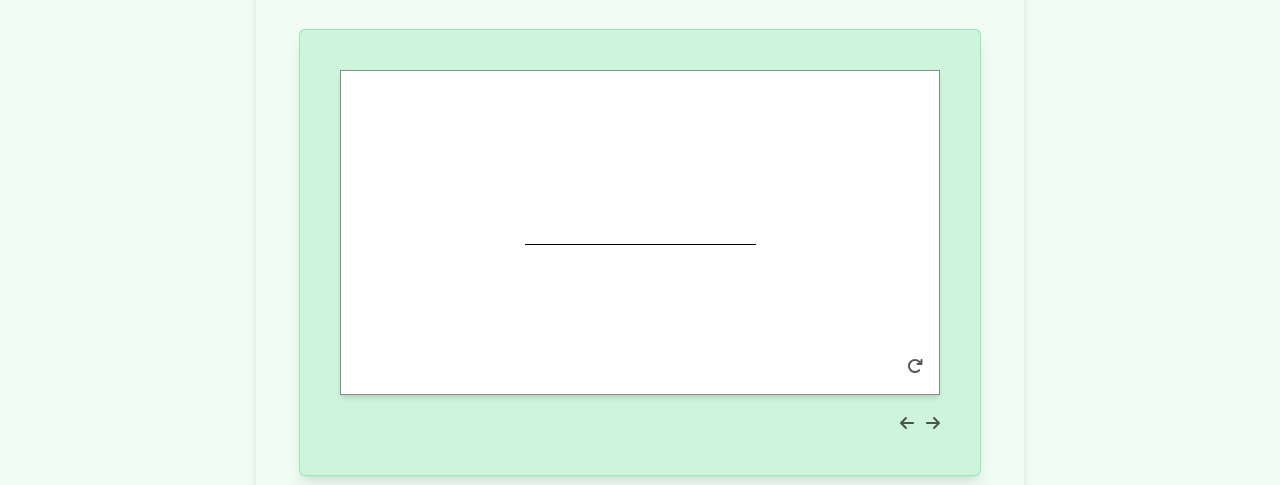
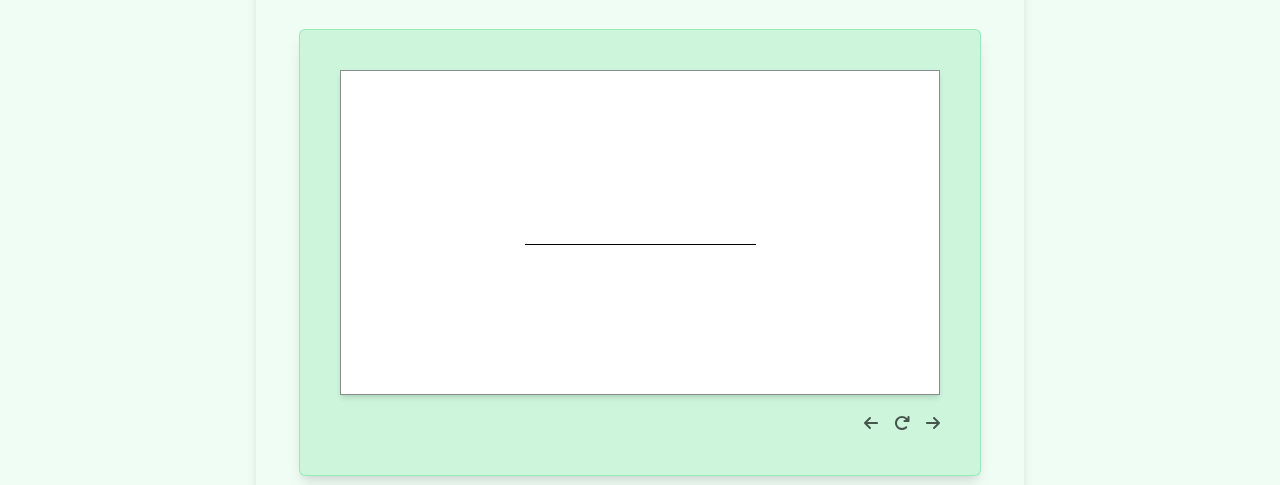
Before and after one commit to DanielG808/quiz-app, a Next.js app: page /quiz/create in a window 1280 px wide. Shown: the part 175-660 px from the top of the page. Built offline with nearby package versions, Linux system fonts and the light colour scheme.

Commit message:
added flip button to card-navigator added functionality to flip button added back to flashcard

```diff
--- a/package.json
+++ b/package.json
@@ -14,6 +14,7 @@
     "@fortawesome/free-solid-svg-icons": "^6.7.2",
     "@fortawesome/react-fontawesome": "^0.2.2",
     "clsx": "^2.1.1",
+    "framer-motion": "^12.5.0",
     "next": "15.2.2",
     "react": "^19.0.0",
     "react-dom": "^19.0.0",
--- a/src/components/card-navigator.tsx
+++ b/src/components/card-navigator.tsx
@@ -1,11 +1,25 @@
-import { faArrowLeft, faArrowRight } from "@fortawesome/free-solid-svg-icons";
+import {
+  faArrowLeft,
+  faArrowRight,
+  faRedo,
+} from "@fortawesome/free-solid-svg-icons";
 import { FontAwesomeIcon } from "@fortawesome/react-fontawesome";
 
-export default function CardNavigator() {
+type CardNavigatorProps = {
+  handleFlip: () => void;
+};
+
+export default function CardNavigator({ handleFlip }: CardNavigatorProps) {
   return (
-    <div className="w-full flex justify-end space-x-3 pt-4">
+    <div className="w-full flex justify-end space-x-4 pt-4 ">
       <button className="text-black/65 hover:text-black hover:cursor-pointer transition-all duration-200">
         <FontAwesomeIcon icon={faArrowLeft} />
+      </button>
+      <button
+        className="text-black/65 hover:text-black hover:cursor-pointer transition-all duration-200"
+        onClick={handleFlip}
+      >
+        <FontAwesomeIcon icon={faRedo} />
       </button>
       <button className="text-black/65 hover:text-black hover:cursor-pointer transition-all duration-200">
         <FontAwesomeIcon icon={faArrowRight} />
--- a/src/components/flash-card-creator.tsx
+++ b/src/components/flash-card-creator.tsx
@@ -1,18 +1,27 @@
-import { faRedo } from "@fortawesome/free-solid-svg-icons";
-import { FontAwesomeIcon } from "@fortawesome/react-fontawesome";
+import { motion } from "framer-motion";
 
-export default function FlashCardCreator() {
+type FlashCardCreatorProps = {
+  flipped: boolean;
+};
+
+export default function FlashCardCreator({ flipped }: FlashCardCreatorProps) {
   return (
-    <figure className="border-1 border-black/45 bg-white p-4 w-[600px] h-[325px] shadow-md relative">
-      <div className="flex flex-grow h-full justify-center items-center">
+    <motion.figure
+      className="border-1 border-black/45 bg-white p-4 w-[600px] h-[325px] shadow-md relative flex items-center justify-center"
+      initial={false}
+      animate={{ rotateY: flipped ? 180 : 0 }}
+      transition={{ duration: 0.6 }}
+      style={{ transformStyle: "preserve-3d" }}
+    >
+      <form className="absolute w-full h-full flex justify-center items-center backface-hidden">
         <input
           type="text"
-          className="border-b border-black focus:outline-none text-center"
+          className="border-b border-black text-center focus:outline-none"
         />
-      </div>
-      <div className="absolute bottom-4 right-4 text-black/65 hover:text-black hover:cursor-pointer transition-all duration-200">
-        <FontAwesomeIcon icon={faRedo} />
-      </div>
-    </figure>
+      </form>
+      <form className="absolute w-full h-full flex justify-center items-center backface-hidden rotate-y-180">
+        <textarea className="border-b border-black text-center focus:outline-none " />
+      </form>
+    </motion.figure>
   );
 }
--- a/src/components/flash-card-quiz.tsx
+++ b/src/components/flash-card-quiz.tsx
@@ -1,11 +1,20 @@
+"use client";
+
+import { useState } from "react";
 import CardNavigator from "./card-navigator";
 import FlashCardCreator from "./flash-card-creator";
 
 export default function FlashCardQuiz() {
+  const [flipped, setFlipped] = useState(false);
+
+  const handleFlip = () => {
+    setFlipped((prev) => !prev);
+  };
+
   return (
     <section className="border-1 border-primary/25 bg-primary/15 rounded-md m-20 shadow-lg p-10">
-      <FlashCardCreator />
-      <CardNavigator />
+      <FlashCardCreator flipped={flipped} />
+      <CardNavigator handleFlip={handleFlip} />
     </section>
   );
 }
```
Also changed, not shown: 1 other file (tests, documents, lock files or other folders).
